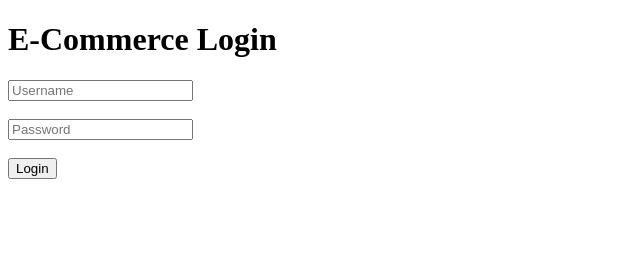
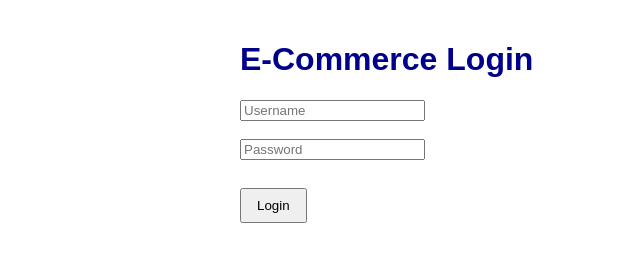
Before and after one commit to Astro-Gojo/ecommerce-app, a website: page public/index.html in a window 1280 px wide. Shown: the whole page, without its empty margins (0-640 px from the left). Drawn offline with Linux system fonts and the light colour scheme.

Commit message:
Add CSS styling

```diff
--- a/public/index.html
+++ b/public/index.html
@@ -2,6 +2,7 @@
 <html>
 <head>
     <title>Login</title>
+    <link rel="stylesheet" href="style.css">
 </head>
 <body>
 
--- a/public/style.css
+++ b/public/style.css
@@ -0,0 +1,24 @@
+body{
+    font-family: Arial, sans-serif;
+    max-width: 800px;
+    margin: auto;
+    padding: 20px;
+}
+
+h1{
+    color: darkblue;
+}
+
+h3{
+    color: green;
+}
+
+button{
+    padding: 8px 15px;
+    margin-top: 10px;
+    cursor: pointer;
+}
+
+hr{
+    margin: 20px 0;
+}
```
Also changed, not shown: public/cart.html (+1 -0 lines), public/orders.html (+1 -0 lines), public/products.html (+1 -0 lines).
